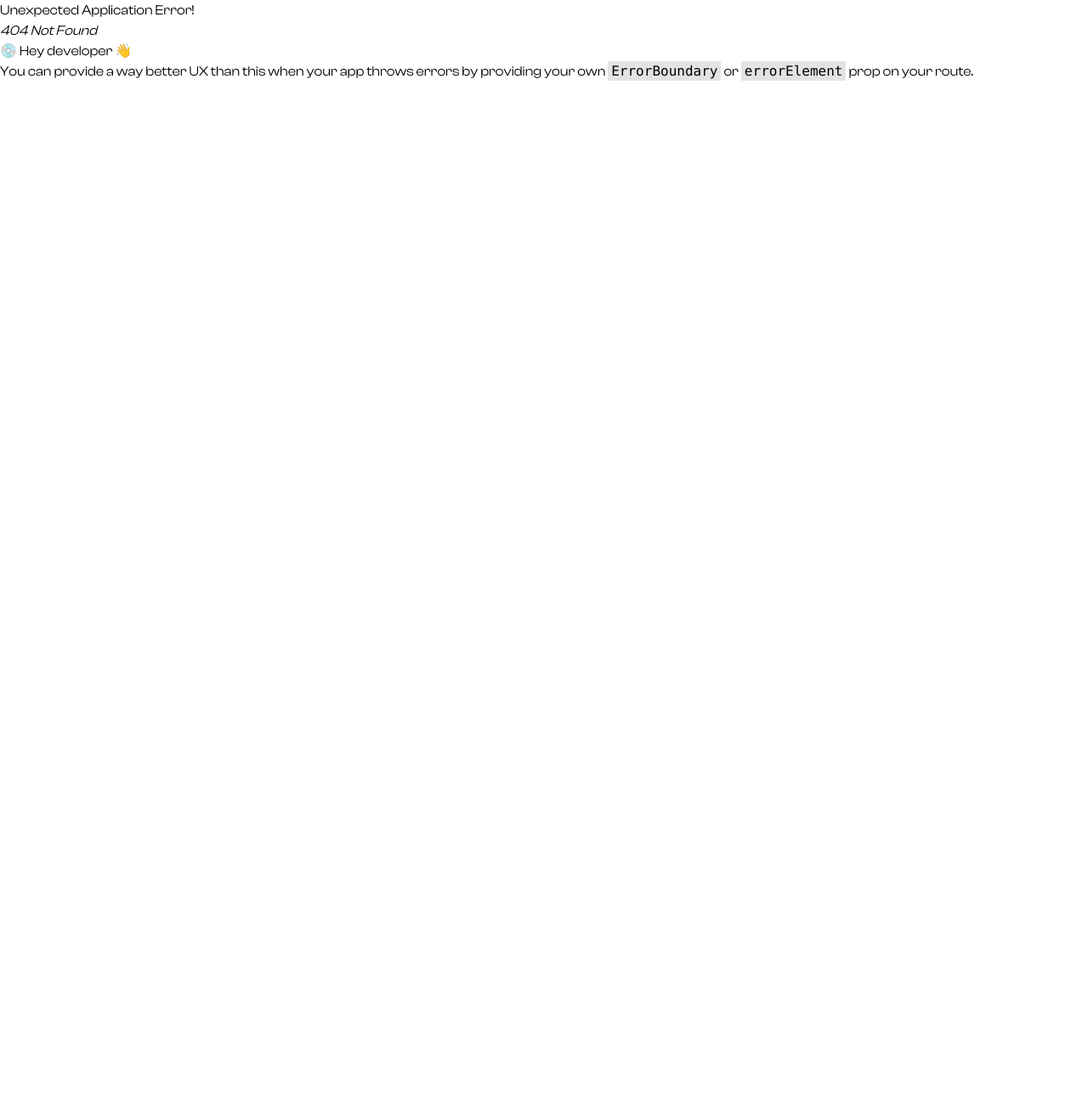
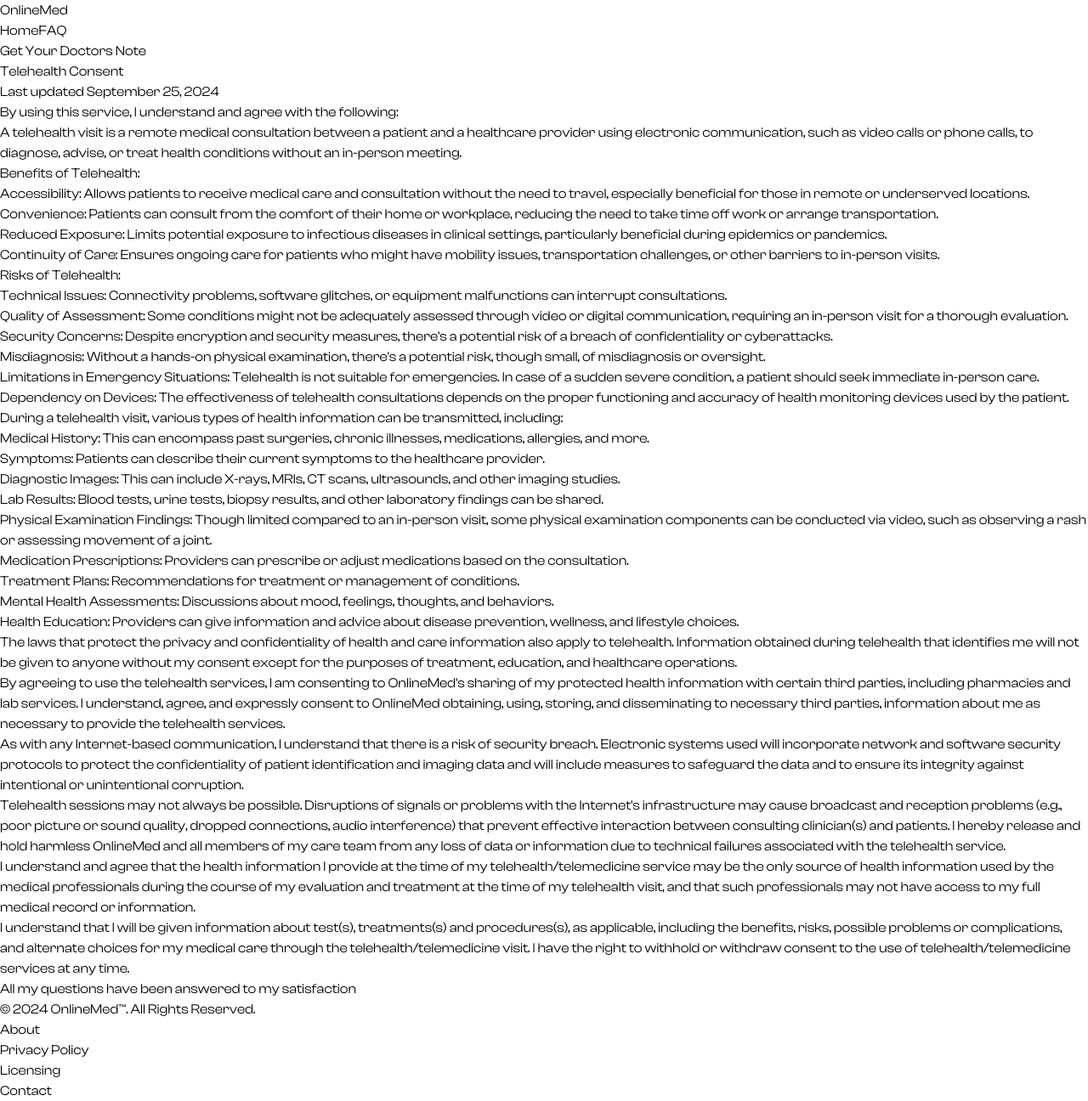
Before and after one commit to tothemoon2k/OnlineMedFront, a React (Vite) app: page /telehealth in a window 1280 px wide. Before the commit this address had no page. Shown: the whole page at 85% size. Before the commit the page ends 800 px from the top, so only its background shows below. Built offline with nearby package versions, Linux system fonts and the light colour scheme.

Commit message:
Add telehealth route

```diff
--- a/src/main.jsx
+++ b/src/main.jsx
@@ -12,6 +12,7 @@
 import Terms from "./routes/Terms";
 import Privacy from "./routes/Privacy";
 import Hipaa from "./routes/Hipaa";
+import Telehealth from "./routes/Telehealth";
 
 const router = createBrowserRouter([
   {
@@ -38,6 +39,10 @@
     path: "/hipaa",
     element: <Hipaa/>,
   },
+  {
+    path: "/telehealth",
+    element: <Telehealth/>,
+  },
 ]);
 
 ReactDOM.createRoot(document.getElementById("root")).render(
--- /dev/null
+++ b/src/routes/Telehealth.jsx
@@ -0,0 +1,54 @@
+import React from 'react';
+import Navbar from '../components/Navbar';
+import Footer from '../components/Footer';
+import { Analytics } from '@vercel/analytics/react';
+
+const Telehealth = () => {
+    return (
+        <div className='w-screen h-fit flex flex-col justify-center items-center px-10 relative'>
+            <Navbar absolute={true} button={false}/>
+            <div className='w-4/5 h-fit py-40'>
+                <h1 className='mb-2 text-2xl font-medium text-center'>Telehealth Consent</h1>
+                <p className='text-gray-500 text-xl mb-12 text-center'>Last updated September 25, 2024</p>
+
+                <p>By using this service, I understand and agree with the following:</p>
+<p>A telehealth visit is a remote medical consultation between a patient and a healthcare provider using electronic communication, such as video calls or phone calls, to diagnose, advise, or treat health conditions without an in-person meeting.</p>
+<p>Benefits of Telehealth:<br />
+Accessibility: Allows patients to receive medical care and consultation without the need to travel, especially beneficial for those in remote or underserved locations.<br />
+Convenience: Patients can consult from the comfort of their home or workplace, reducing the need to take time off work or arrange transportation.<br />
+Reduced Exposure: Limits potential exposure to infectious diseases in clinical settings, particularly beneficial during epidemics or pandemics.<br />
+Continuity of Care: Ensures ongoing care for patients who might have mobility issues, transportation challenges, or other barriers to in-person visits.</p>
+<p>Risks of Telehealth:<br />
+Technical Issues: Connectivity problems, software glitches, or equipment malfunctions can interrupt consultations.<br />
+Quality of Assessment: Some conditions might not be adequately assessed through video or digital communication, requiring an in-person visit for a thorough evaluation.<br />
+Security Concerns: Despite encryption and security measures, there's a potential risk of a breach of confidentiality or cyberattacks.<br />
+Misdiagnosis: Without a hands-on physical examination, there's a potential risk, though small, of misdiagnosis or oversight.<br />
+Limitations in Emergency Situations: Telehealth is not suitable for emergencies. In case of a sudden severe condition, a patient should seek immediate in-person care.<br />
+Dependency on Devices: The effectiveness of telehealth consultations depends on the proper functioning and accuracy of health monitoring devices used by the patient.</p>
+<p>During a telehealth visit, various types of health information can be transmitted, including:</p>
+<p>Medical History: This can encompass past surgeries, chronic illnesses, medications, allergies, and more.<br />
+Symptoms: Patients can describe their current symptoms to the healthcare provider.<br />
+Diagnostic Images: This can include X-rays, MRIs, CT scans, ultrasounds, and other imaging studies.<br />
+Lab Results: Blood tests, urine tests, biopsy results, and other laboratory findings can be shared.<br />
+Physical Examination Findings: Though limited compared to an in-person visit, some physical examination components can be conducted via video, such as observing a rash or assessing movement of a joint.<br />
+Medication Prescriptions: Providers can prescribe or adjust medications based on the consultation.<br />
+Treatment Plans: Recommendations for treatment or management of conditions.<br />
+Mental Health Assessments: Discussions about mood, feelings, thoughts, and behaviors.<br />
+Health Education: Providers can give information and advice about disease prevention, wellness, and lifestyle choices.</p>
+<p>The laws that protect the privacy and confidentiality of health and care information also apply to telehealth. Information obtained during telehealth that identifies me will not be given to anyone without my consent except for the purposes of treatment, education, and healthcare operations.</p>
+<p>By agreeing to use the telehealth services, I am consenting to OnlineMed's sharing of my protected health information with certain third parties, including pharmacies and lab services. I understand, agree, and expressly consent to OnlineMed obtaining, using, storing, and disseminating to necessary third parties, information about me as necessary to provide the telehealth services.</p>
+<p>As with any Internet-based communication, I understand that there is a risk of security breach. Electronic systems used will incorporate network and software security protocols to protect the confidentiality of patient identification and imaging data and will include measures to safeguard the data and to ensure its integrity against intentional or unintentional corruption.</p>
+<p>Telehealth sessions may not always be possible. Disruptions of signals or problems with the Internet's infrastructure may cause broadcast and reception problems (e.g., poor picture or sound quality, dropped connections, audio interference) that prevent effective interaction between consulting clinician(s) and patients. I hereby release and hold harmless OnlineMed and all members of my care team from any loss of data or information due to technical failures associated with the telehealth service.</p>
+<p>I understand and agree that the health information I provide at the time of my telehealth/telemedicine service may be the only source of health information used by the medical professionals during the course of my evaluation and treatment at the time of my telehealth visit, and that such professionals may not have access to my full medical record or information.</p>
+<p>I understand that I will be given information about test(s), treatments(s) and procedures(s), as applicable, including the benefits, risks, possible problems or complications, and alternate choices for my medical care through the telehealth/telemedicine visit. I have the right to withhold or withdraw consent to the use of telehealth/telemedicine services at any time.</p>
+<p>All my questions have been answered to my satisfaction</p>
+            </div>
+
+            <Footer absolute={true}/>
+
+            <Analytics />
+        </div>
+    );
+};
+
+export default Telehealth;
```
Also changed, not shown: vercel.json.
